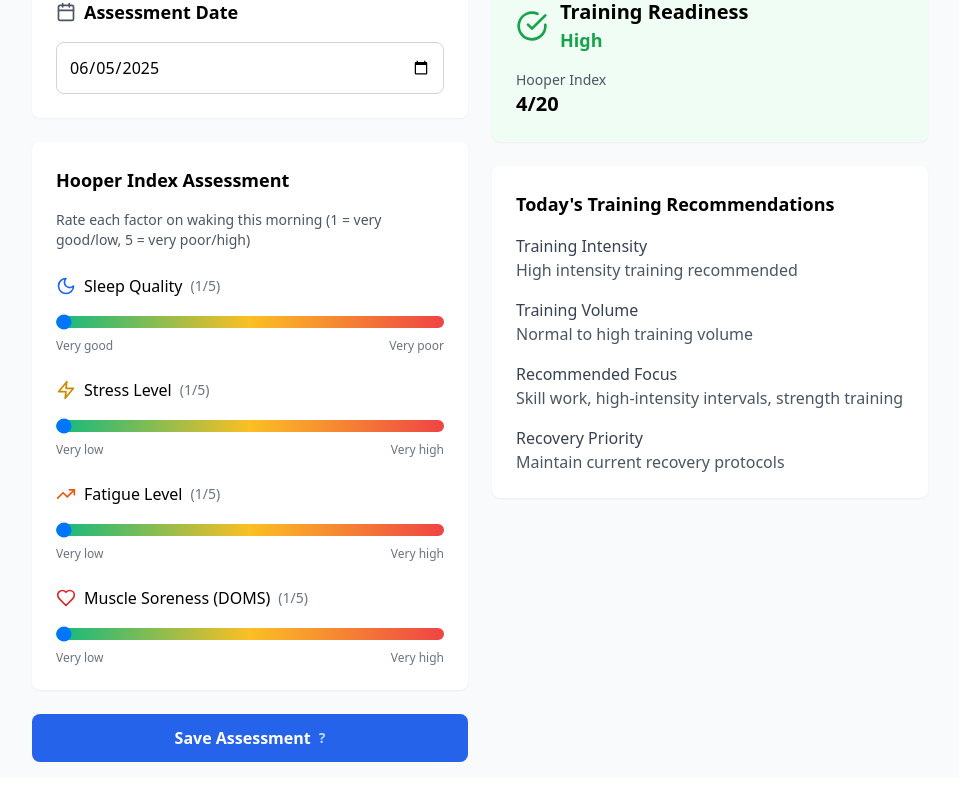
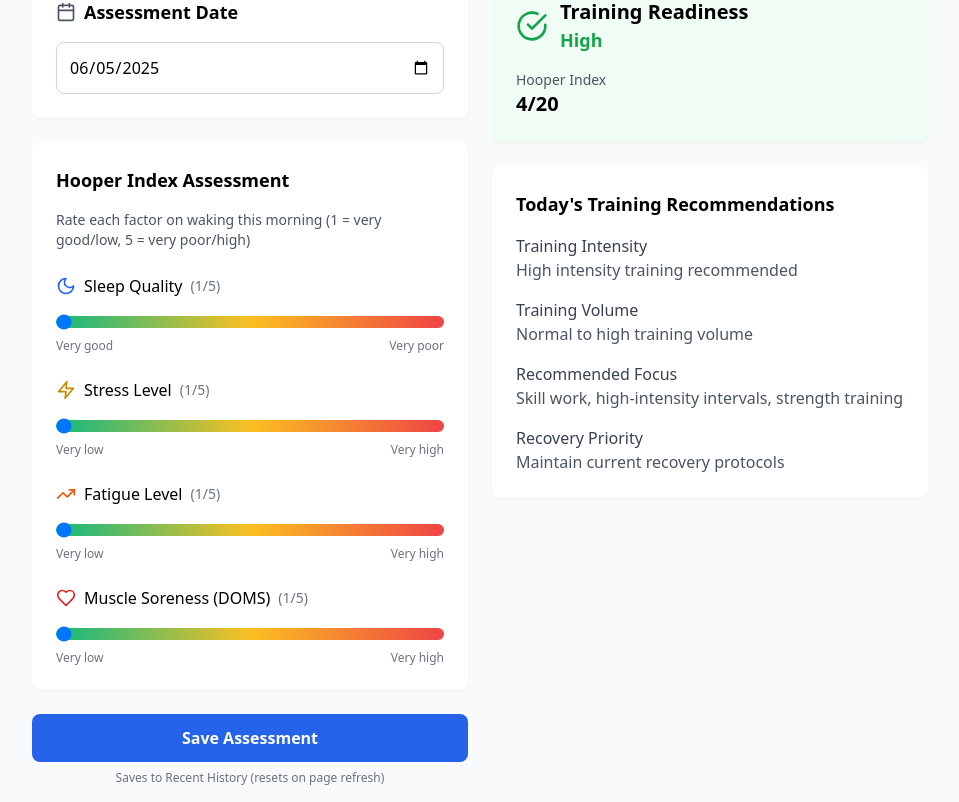
Before and after one commit to glasgowshipyard/readiness-app, a React (Create React App) app: page / in a window 1280 px wide. Shown: the part 182-984 px from the top of the page, without its empty margins (160-1119 px from the left). Before the commit the page ends 960 px from the top, so only its background shows below. Built offline with nearby package versions, Linux system fonts and the light colour scheme.

Commit message:
help on save

```diff
--- a/src/App.js
+++ b/src/App.js
@@ -214,14 +214,17 @@ const App = () => {
               </div>
             </div>
 
-            <button
-              onClick={saveEntry}
-              className="w-full bg-blue-600 text-white py-3 px-4 rounded-lg font-semibold hover:bg-blue-700 transition-colors flex items-center justify-center gap-2"
-              title="Save your current assessment to view in Recent History. Note: Data is stored locally and will reset when you refresh the page."
-            >
-              Save Assessment
-              <span className="text-blue-200 text-sm">?</span>
-            </button>
+            <div className="text-center">
+              <button
+                onClick={saveEntry}
+                className="w-full bg-blue-600 text-white py-3 px-4 rounded-lg font-semibold hover:bg-blue-700 transition-colors"
+              >
+                Save Assessment
+              </button>
+              <p className="text-xs text-gray-500 mt-2">
+                Saves to Recent History (resets on page refresh)
+              </p>
+            </div>
           </div>
 
           {/* Right Column - Results */}
```
